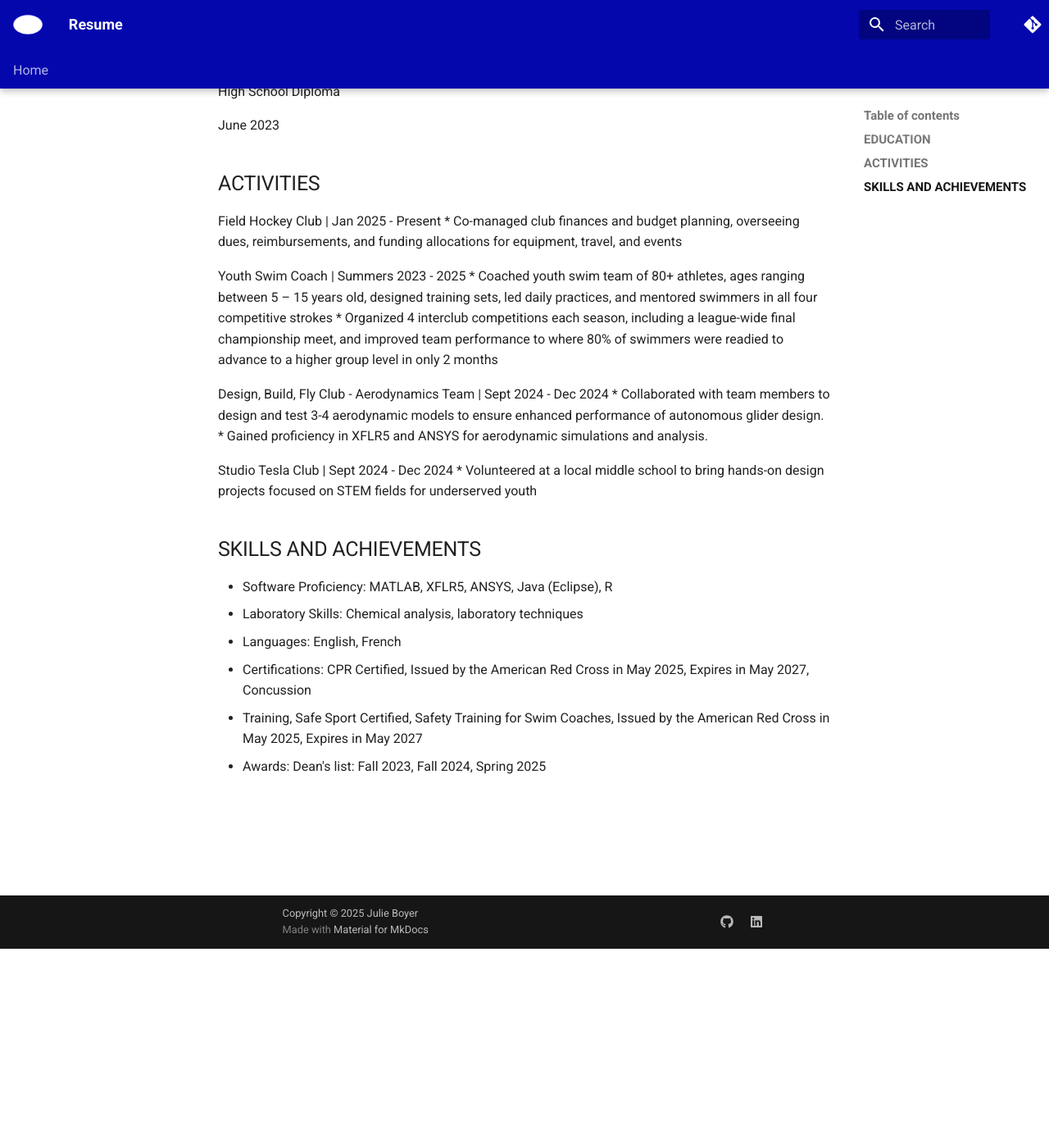
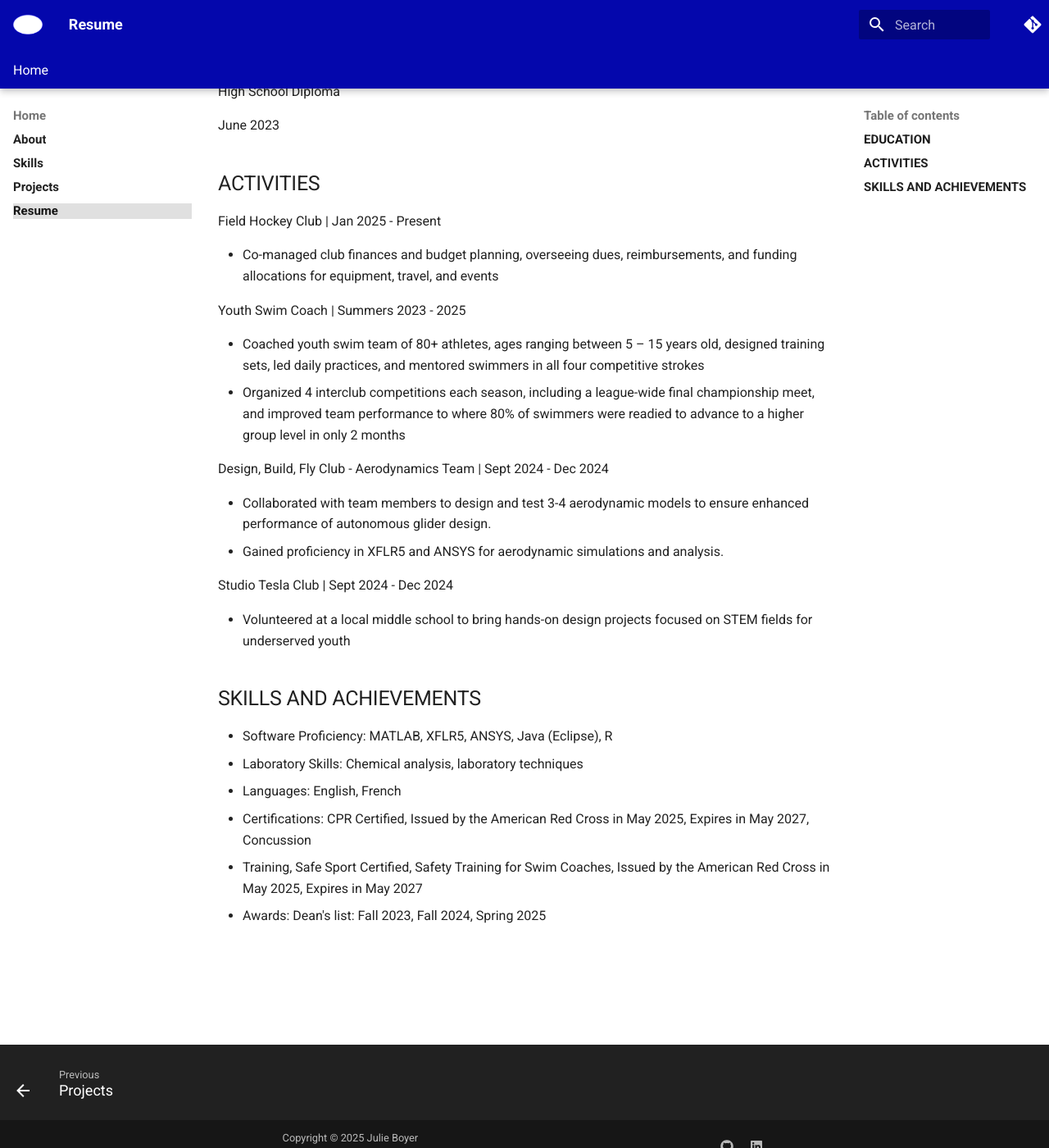
Before and after one commit to boyerjulie/boyerjulie.github.io, an MkDocs documentation site: the page built from docs/Resume.md, in a window 1280 px wide and 1400 px high, scrolled down 370 px. Shown: the whole window at 82% size. Built offline with MkDocs 1.6.1 and Material for MkDocs 9.7.7, drawn with Linux system fonts in a browser that asks for light colours; comment, search, counter and statistics services are not loaded; before the commit the page ends 1527 px from its top, so only the background shows below that.

Commit message:
update indent for bullets

```diff
--- a/docs/Resume.md
+++ b/docs/Resume.md
@@ -19,17 +19,21 @@ June 2023
 ## ACTIVITIES
 
 Field Hockey Club | Jan 2025 - Present
+
 * Co-managed club finances and budget planning, overseeing dues, reimbursements, and funding allocations for equipment, travel, and events
 
 Youth Swim Coach | Summers 2023 - 2025
+
 * Coached youth swim team of 80+ athletes, ages ranging between 5 – 15 years old, designed training sets, led daily practices, and mentored swimmers in all four competitive strokes
 * Organized 4 interclub competitions each season, including a league-wide final championship meet, and improved team performance to where 80% of swimmers were readied to advance to a higher group level in only 2 months
 
 Design, Build, Fly Club - Aerodynamics Team | Sept 2024 - Dec 2024
+
 * Collaborated with team members to design and test 3-4 aerodynamic models to ensure enhanced performance of autonomous glider design.
 * Gained proficiency in XFLR5 and ANSYS for aerodynamic simulations and analysis.
 
 Studio Tesla Club | Sept 2024 - Dec 2024
+
 * Volunteered at a local middle school to bring hands-on design projects focused on STEM fields for underserved youth
 
 
--- a/mkdocs.yml
+++ b/mkdocs.yml
@@ -83,4 +83,4 @@ nav:
     - About: index.md
     - Skills: skills.md
     - Projects: projects/index.md
-    - Resume: resume.md
+    - Resume: Resume.md
```
Also changed, not shown: docs/projects/index.md (+3 -0 lines), docs/skills.md (+9 -0 lines).
